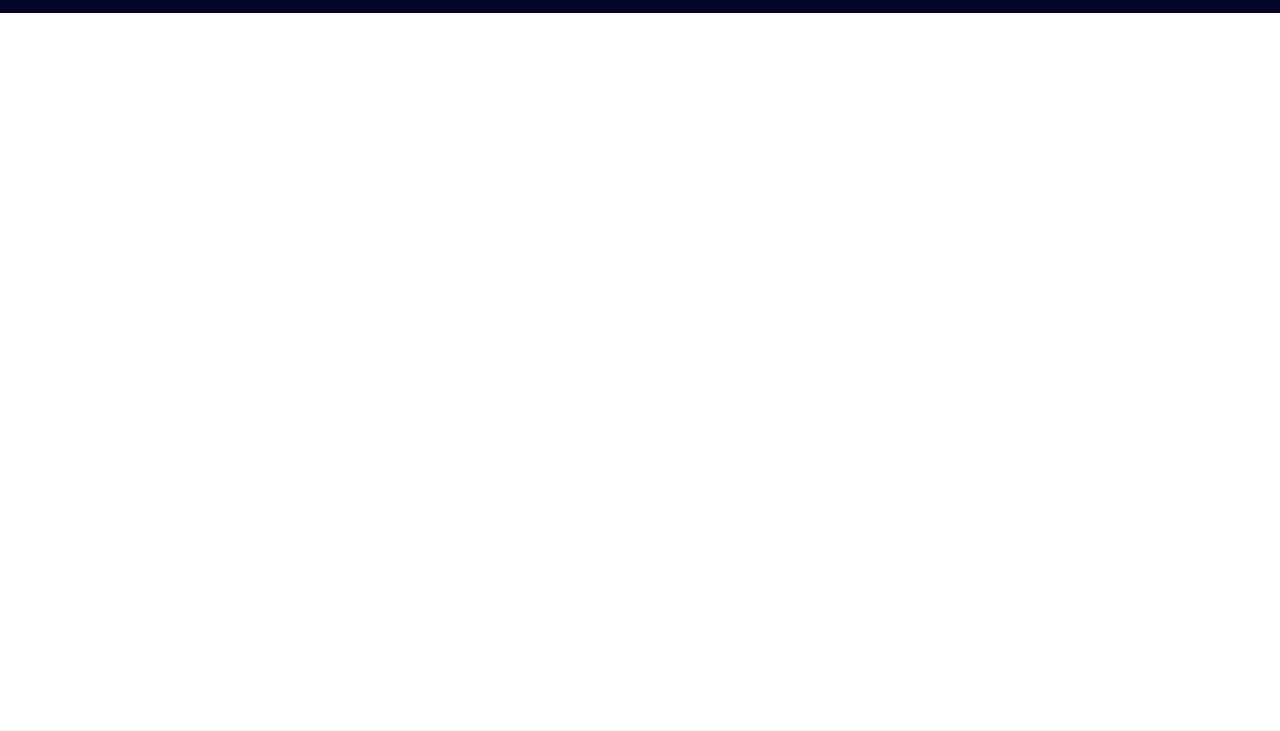
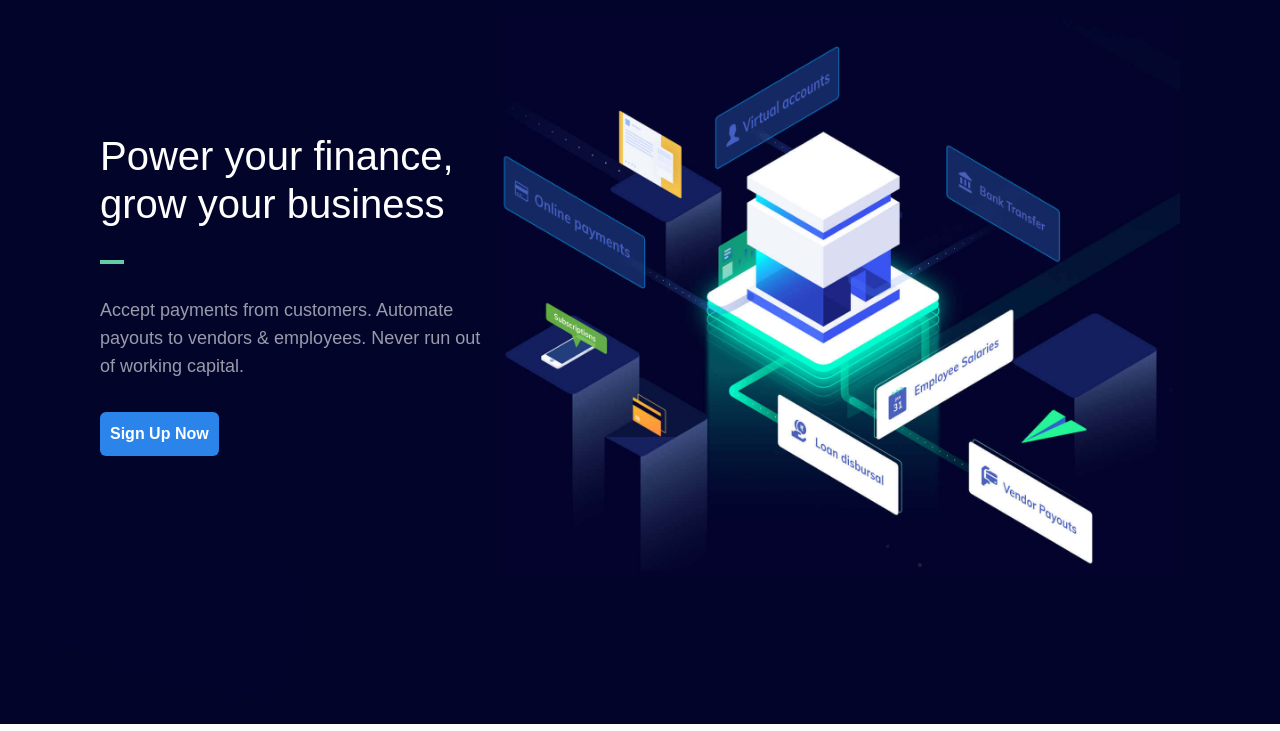
Before and after one commit to ShivanshS635/RazorPay-Clone, a website built with Vite: page index.html in a window 1280 px wide. Shown: the part 69-800 px from the top of the page. Built offline with nearby package versions, Linux system fonts and the light colour scheme.

Commit message:
Hero Section Added

```diff
--- a/index.html
+++ b/index.html
@@ -7,6 +7,7 @@
     <link rel="stylesheet" href="main.css">
 </head>
 <body>
+    <!--NavBar-->
     <nav class="bg-deepBlue">
         <div class="relative w-[1080px] mx-auto flex items-center justify-between">
             <a href="/" class="cursor-pointer py-7 pr-7">
@@ -57,5 +58,25 @@
             </div>
         </div>
     </nav>
+
+    <!--Hero Section-->
+    <section class="relative bg-deepBlue">
+        <!--Main Content-->
+        <div class="w:10/12 mx-auto max-w-[1080px] flex flex-row justify-between items-center">
+            <!--Left Part-->
+            <div class="space-y-8">
+                <h1 class="font-mullish text-[40px] leading-[1.2] text-white">Power your finance, grow your business</h1>
+                <div class="w-6 h-1 bg-greenLight"></div>
+                <p class="font-mullish text-[18px] leading-7 text-white opacity-60">Accept payments from customers. Automate payouts to vendors & employees. Never run out of working capital.</p>
+                <button class="bg-lightBlue text-white rounded-md font-mullish font-bold hover:bg-lightBlue500 transition-all duration-200 px-[10px] py-[10px]">Sign Up Now</button>
+            </div>
+
+            <!--Right Part-->
+            <img src="./Images/hero-illustration.jpg" class="max-w-[680px]">
+        </div>
+
+        <!--Shape-->
+        <img src="./Images/hero-shape.svg" alt="">
+    </section>
 </body>
 </html>
--- a/tailwind.config.js
+++ b/tailwind.config.js
@@ -4,7 +4,7 @@ module.exports = {
   theme: {
     extend: {
       fontFamily: {
-        mullish: ["Mulish", "sans-serif"],
+        mullish: ['Mulish','sans-serif'],
       },
       colors: {
         deepBlue: "#02042a",
```
